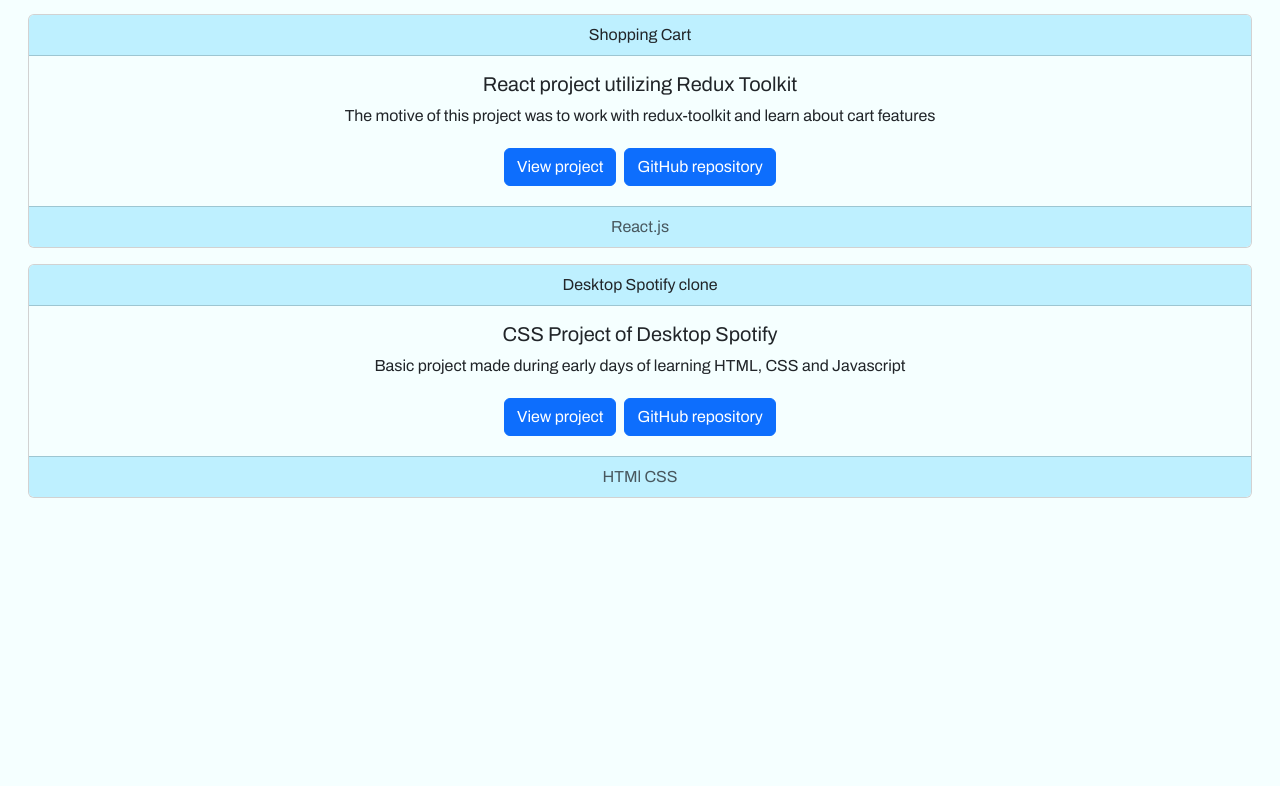
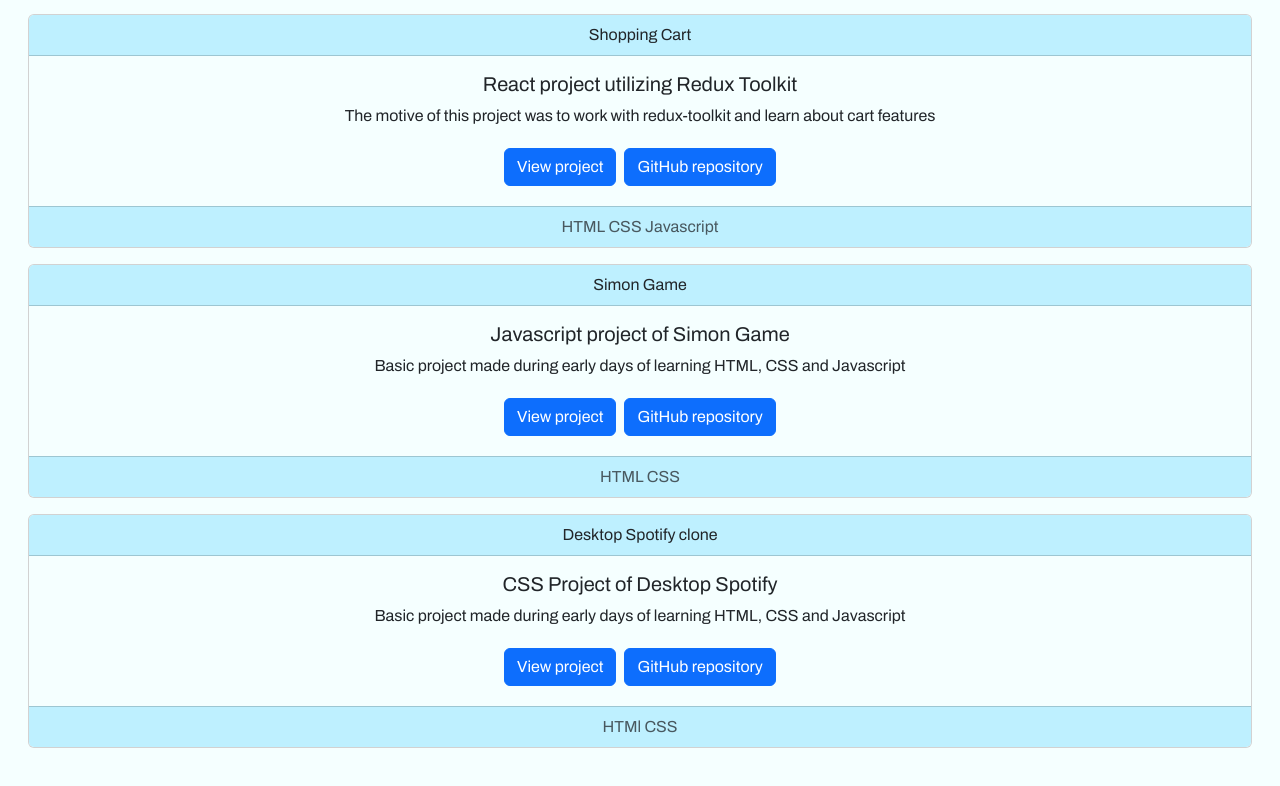
Before and after one commit to ManasMahajan2003/Portfolio, a React (Vite) app: page /projects in a window 1280 px wide. Shown: the part 1644-2430 px from the top of the page. Before the commit the page ends 2210 px from the top, so only its background shows below. Built offline with nearby package versions, Linux system fonts and the light colour scheme.

Commit message:
project add

```diff
--- a/src/pages/Projects.jsx
+++ b/src/pages/Projects.jsx
@@ -70,10 +70,20 @@ const Projects = () => {
         <Card.Body>
           <Card.Title>React project utilizing Redux Toolkit</Card.Title>
           <Card.Text>The motive of this project was to work with redux-toolkit and learn about cart features</Card.Text>
-          <Button href="https://shopping-cart-seven-ashy.vercel.app/" variant="primary" className="m-1" target="_blank" rel="noopener noreferrer">View project</Button>
-          <Button href="https://github.com/ManasMahajan2003/ShoppingCart" variant="primary" className="m-1" target="_blank" rel="noopener noreferrer">GitHub repository</Button>
+          <Button href="https://manasmahajan2003.github.io/Simon-Game/" variant="primary" className="m-1" target="_blank" rel="noopener noreferrer">View project</Button>
+          <Button href="https://github.com/ManasMahajan2003/Simon-Game" variant="primary" className="m-1" target="_blank" rel="noopener noreferrer">GitHub repository</Button>
         </Card.Body>
-        <Card.Footer className="text-muted">React.js</Card.Footer>
+        <Card.Footer className="text-muted">HTML CSS Javascript</Card.Footer>
+      </Card>
+      <Card className="text-center mb-3">
+        <Card.Header><b>Simon Game</b></Card.Header>
+        <Card.Body>
+          <Card.Title>Javascript project of Simon Game</Card.Title>
+          <Card.Text>Basic project made during early days of learning HTML, CSS and Javascript</Card.Text>
+          <Button href="https://manasmahajan2003.github.io/Spotify-clone/" variant="primary" className="m-1" target="_blank" rel="noopener noreferrer">View project</Button>
+          <Button href="https://github.com/ManasMahajan2003/Spotify-clone" variant="primary" className="m-1" target="_blank" rel="noopener noreferrer">GitHub repository</Button>
+        </Card.Body>
+        <Card.Footer className="text-muted">HTML CSS</Card.Footer>
       </Card>
       <Card className="text-center mb-3">
         <Card.Header><b>Desktop Spotify clone</b></Card.Header>
```
